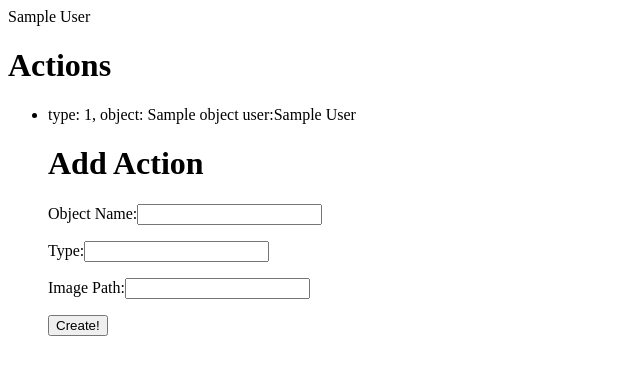
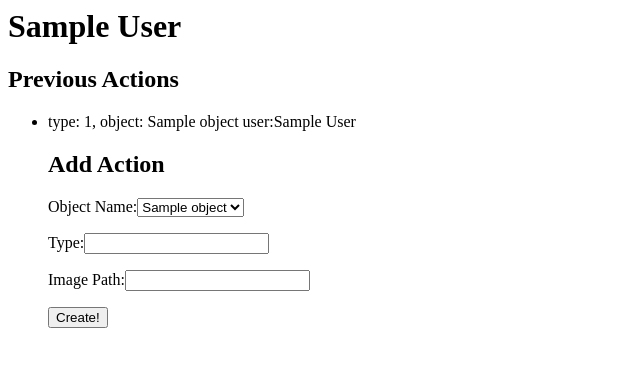
Before and after one commit to dreemkiller/windowlykr_prototype, a Django app: page /lyker_dashboard/user/1/ in a window 1280 px wide. Shown: the top 375 px of the page, without its empty margins (0-640 px from the left). Run offline with Django 3.2, Linux system fonts and the light colour scheme; tables that the repository leaves empty hold one stand-in row (values such as "Sample post").

Commit message:
prettified the user.html template. changed the object entry in the form to a drop-down menu. filled out the useraction view.

```diff
--- a/lyker_dashboard/templates/lyker_dashboard/user.html
+++ b/lyker_dashboard/templates/lyker_dashboard/user.html
@@ -1,17 +1,21 @@
-{{ this_user }}
-<h1> Actions</h1>
+<h1>{{ this_user }} </h1>
+<h2>Previous Actions</h2>
 {% if useraction_list %}
     <ul>
     {% for useraction in useraction_list %}
         <li>type: {{useraction.type}}, object: {{useraction.object}} user:{{useraction.user}}</li>
     {% endfor %}
 {% else %}
-    <p>No Actions found</p>
+    <p>No Previous Actions found</p>
 {% endif %}
-<h1> Add Action</h1>
+<h2> Add Action</h2>
 <form action="{% url 'useraction' %}" method="post">
 {% csrf_token %}
-    <p><label>Object Name:</label><input type=textfield name="object"/>
+    <p><label>Object Name:</label><select name="object">
+        {% for this_object in object_list %}
+            <option value="{{this_object.object_id}}">{{this_object.object_name}}</option>
+        {% endfor %}
+    </select>
     <p><label>Type:</label><input type=textfield name="type" input type=number/>
     <p><label>Image Path:</label><input type=textfield name="image_path"/>
     <p><input type="submit" value="Create!">
--- a/lyker_dashboard/templates/lyker_dashboard/useraction.html
+++ b/lyker_dashboard/templates/lyker_dashboard/useraction.html
@@ -1 +1,4 @@
-Poop
+<h1> Pretend created User Action</h1>
+<p>object ID:{{ object_id }} </p>
+<p>action type: {{ action_type }} </p>
+<p>image path: {{ image_path }} </p>
--- a/lyker_dashboard/views.py
+++ b/lyker_dashboard/views.py
@@ -17,8 +17,13 @@ def index(request):
 def user(request, user_id):
     this_user = get_object_or_404(User, pk=user_id)
     useraction_list = UserAction.objects.filter(user=this_user)
+    object_list = Object.objects.order_by('object_id')
     print("useraction_list:" + str(useraction_list))
-    return render(request, 'lyker_dashboard/user.html', {'this_user':this_user, 'useraction_list':useraction_list})
+    return render(request, 'lyker_dashboard/user.html',
+                  {'this_user':this_user,
+                   'useraction_list':useraction_list,
+                   'object_list':object_list,
+                  })
 
 def object(request, object_id):
     this_object = get_object_or_404(Object, pk=object_id)
@@ -33,6 +38,13 @@ def video(request, video_id):
     return render(request, 'lyker_dashboard/video.html', {'this_video':this_video})
 
 def useraction(request):
-    return render(request, 'lyker_dashboard/useraction.html')
+    object_id = request.POST['object']
+    action_type = request.POST['type']
+    image_path = request.POST['image_path']
+    #user_id = request.POST['user_id']
+    return render(request, 'lyker_dashboard/useraction.html',
+                           {'object_id':object_id,
+                            'action_type':action_type,
+                            'image_path':image_path})
 
 # Create your views here.
```
